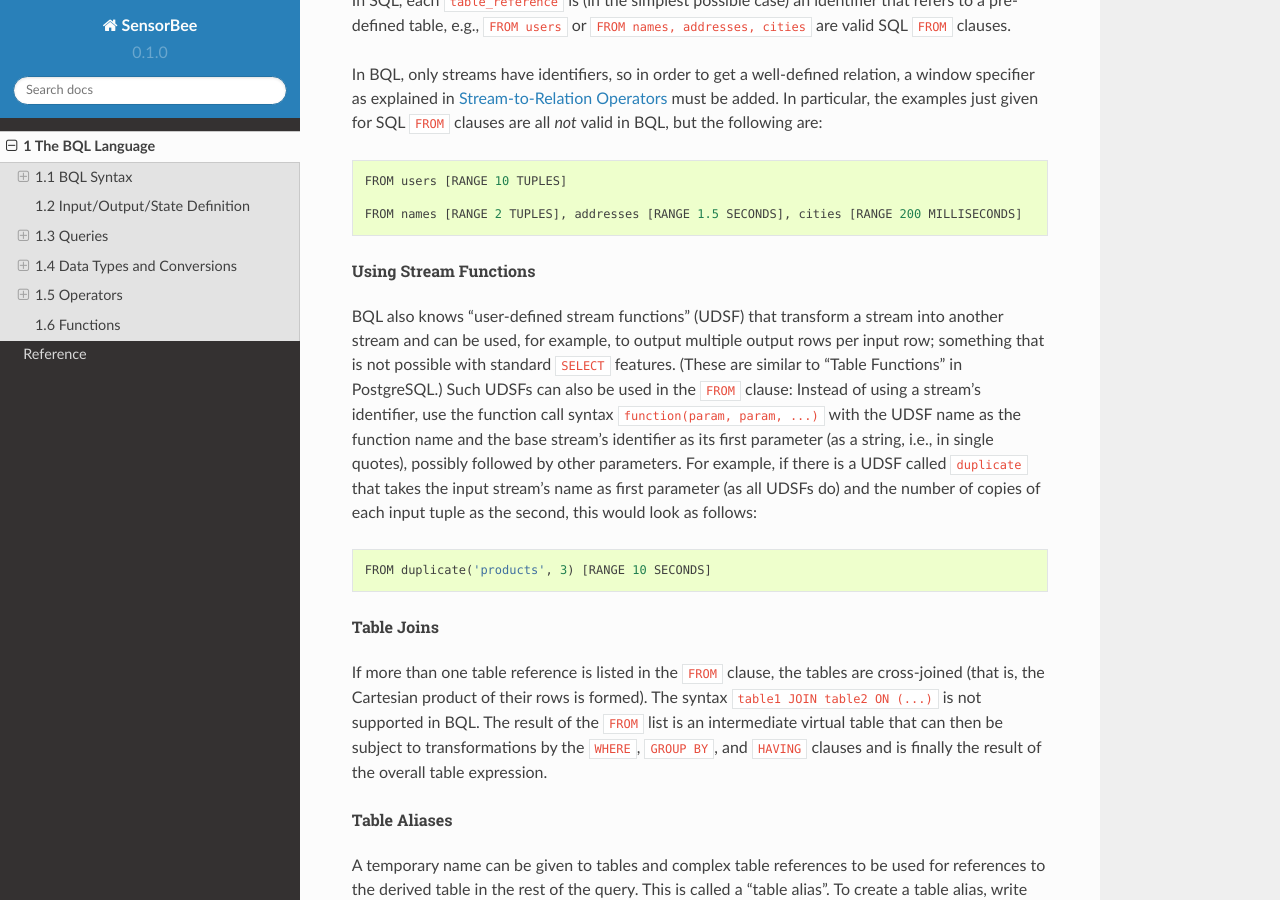
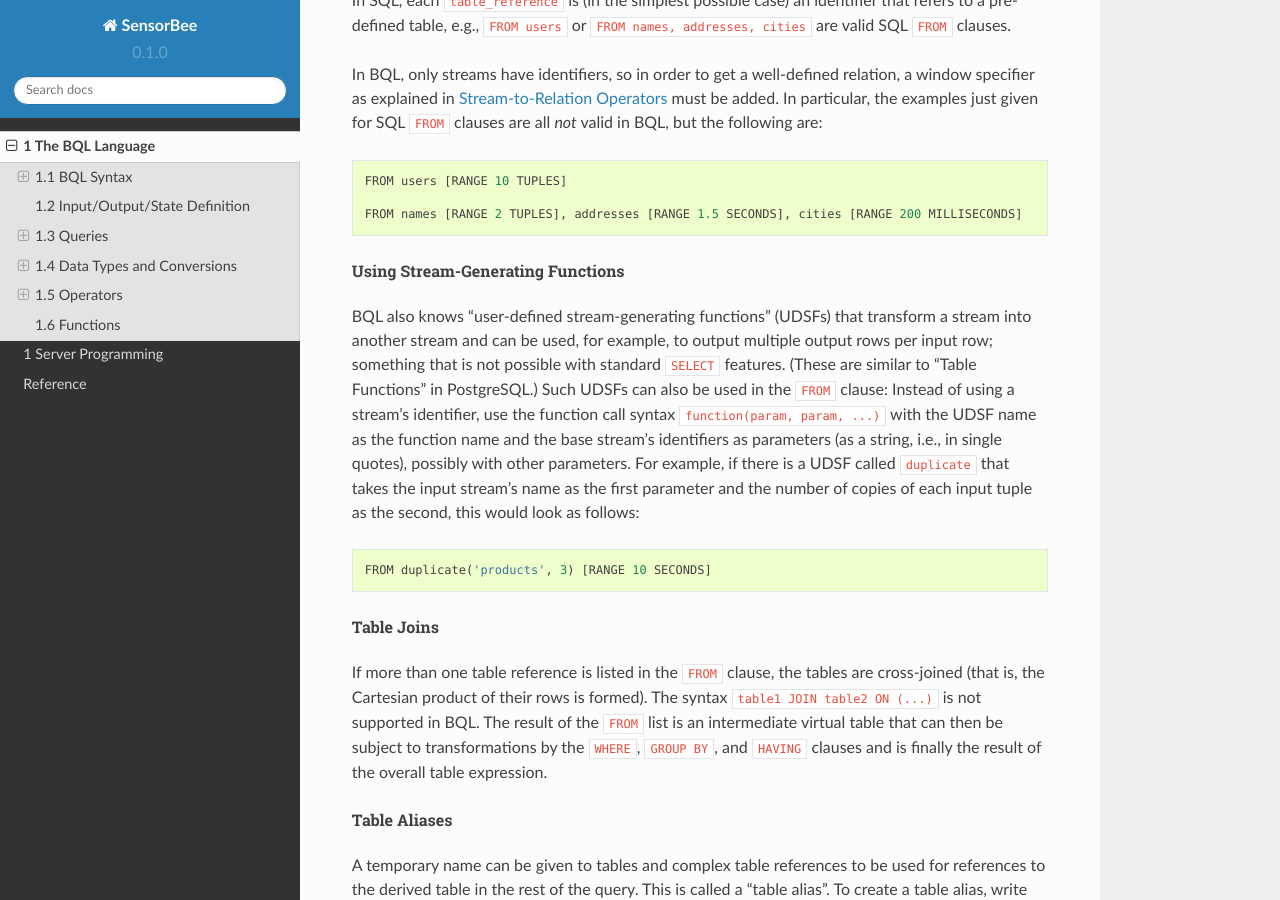
Before and after one commit to sensorbee/docs, a Sphinx documentation site: the page built from source/bql.rst, in a window 1280 px wide and 900 px high, scrolled down 14236 px. Built offline with Sphinx 7.4.7 and the Read the Docs theme 2.0.0, drawn with Linux system fonts in a browser that asks for light colours.

Commit message:
Add descriptions of UDxs
This commit also includes small fixes on wrong
description of UDFSs.

```diff
--- a/source/bql/queries.rst
+++ b/source/bql/queries.rst
@@ -251,14 +253,16 @@
     FROM names [RANGE 2 TUPLES], addresses [RANGE 1.5 SECONDS], cities [RANGE 200 MILLISECONDS]
 
 
-Using Stream Functions
-""""""""""""""""""""""
+.. _bql_stream_generating_functions:
 
-BQL also knows "user-defined stream functions" (UDSF) that transform a stream into another stream and can be used, for example, to output multiple output rows per input row; something that is not possible with standard ``SELECT`` features.
+Using Stream-Generating Functions
+"""""""""""""""""""""""""""""""""
+
+BQL also knows "user-defined stream-generating functions" (UDSFs) that transform a stream into another stream and can be used, for example, to output multiple output rows per input row; something that is not possible with standard ``SELECT`` features.
 (These are similar to "Table Functions" in PostgreSQL.)
 Such UDSFs can also be used in the ``FROM`` clause:
-Instead of using a stream's identifier, use the function call syntax ``function(param, param, ...)`` with the UDSF name as the function name and the base stream's identifier as its first parameter (as a string, i.e., in single quotes), possibly followed by other parameters.
-For example, if there is a UDSF called ``duplicate`` that takes the input stream's name as first parameter (as all UDSFs do) and the number of copies of each input tuple as the second, this would look as follows::
+Instead of using a stream's identifier, use the function call syntax ``function(param, param, ...)`` with the UDSF name as the function name and the base stream's identifiers as parameters (as a string, i.e., in single quotes), possibly with other parameters.
+For example, if there is a UDSF called ``duplicate`` that takes the input stream's name as the first parameter and the number of copies of each input tuple as the second, this would look as follows::
 
     FROM duplicate('products', 3) [RANGE 10 SECONDS]
 
--- a/source/bql/syntax.rst
+++ b/source/bql/syntax.rst
@@ -212,6 +212,7 @@
 
 The list of built-in functions is described in section `Functions`_.
 
+.. _bql_syntax_aggregates:
 
 Aggregate Expressions
 ---------------------
--- a/source/bql/types.rst
+++ b/source/bql/types.rst
@@ -1,3 +1,5 @@
+.. _bql_types:
+
 **************************
 Data Types and Conversions
 **************************
@@ -29,6 +31,8 @@
 .. note::
 
     User defined types are not availble at the moment.
+
+.. _bql_types_types:
 
 Types
 =====
--- a/source/index.rst
+++ b/source/index.rst
@@ -6,12 +6,16 @@
 Welcome to SensorBee's documentation!
 =====================================
 
+.. sectnum::
+   :depth: 4
+
 Contents:
 
 .. toctree::
    :maxdepth: 2
 
    bql.rst
+   server_programming.rst
    ref.rst
 
 
```
Also changed, not shown: other parts of source/bql/queries.rst (+2 -0 lines), source/server_programming/extend.rst (+71 -0 lines).
